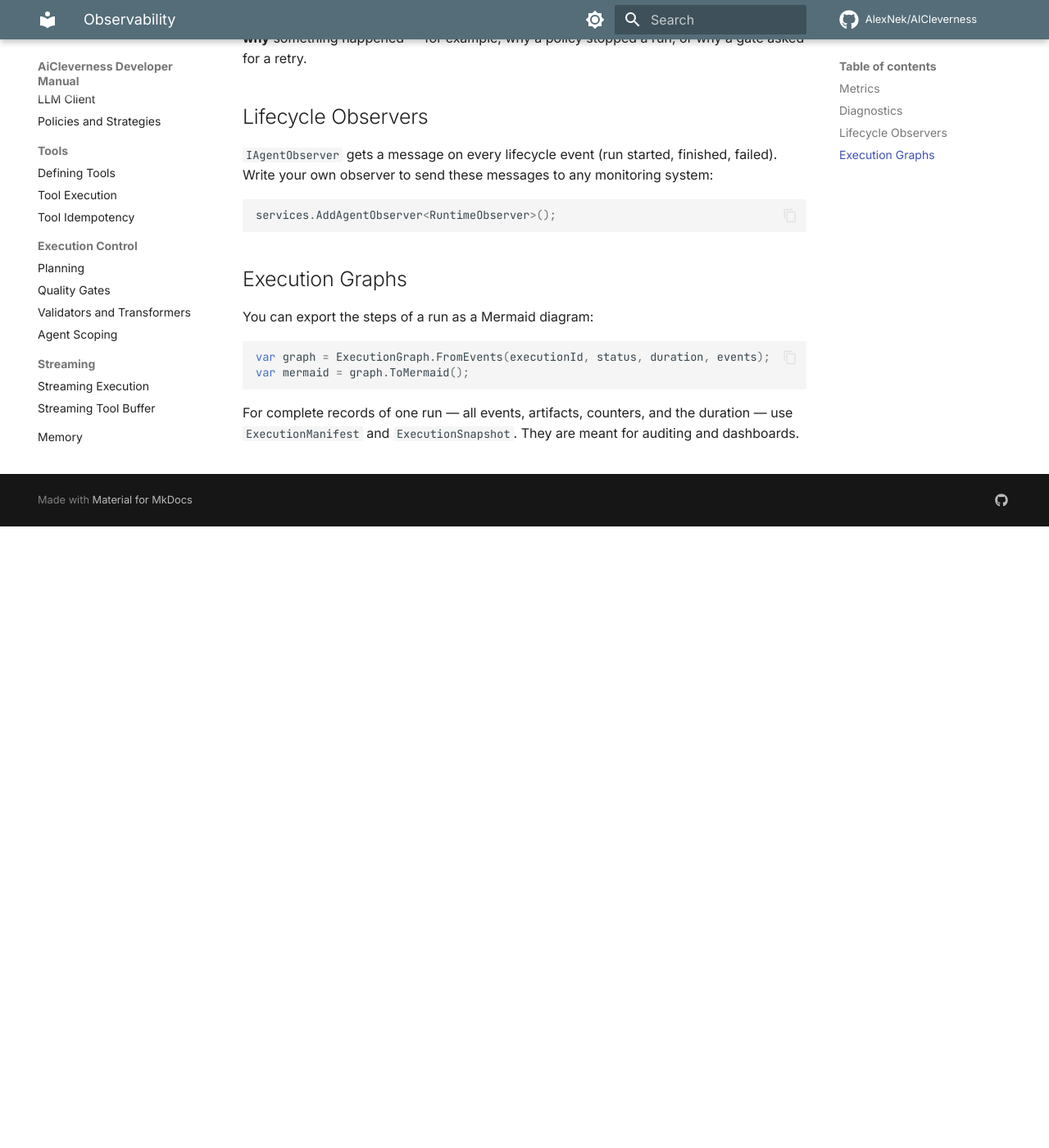
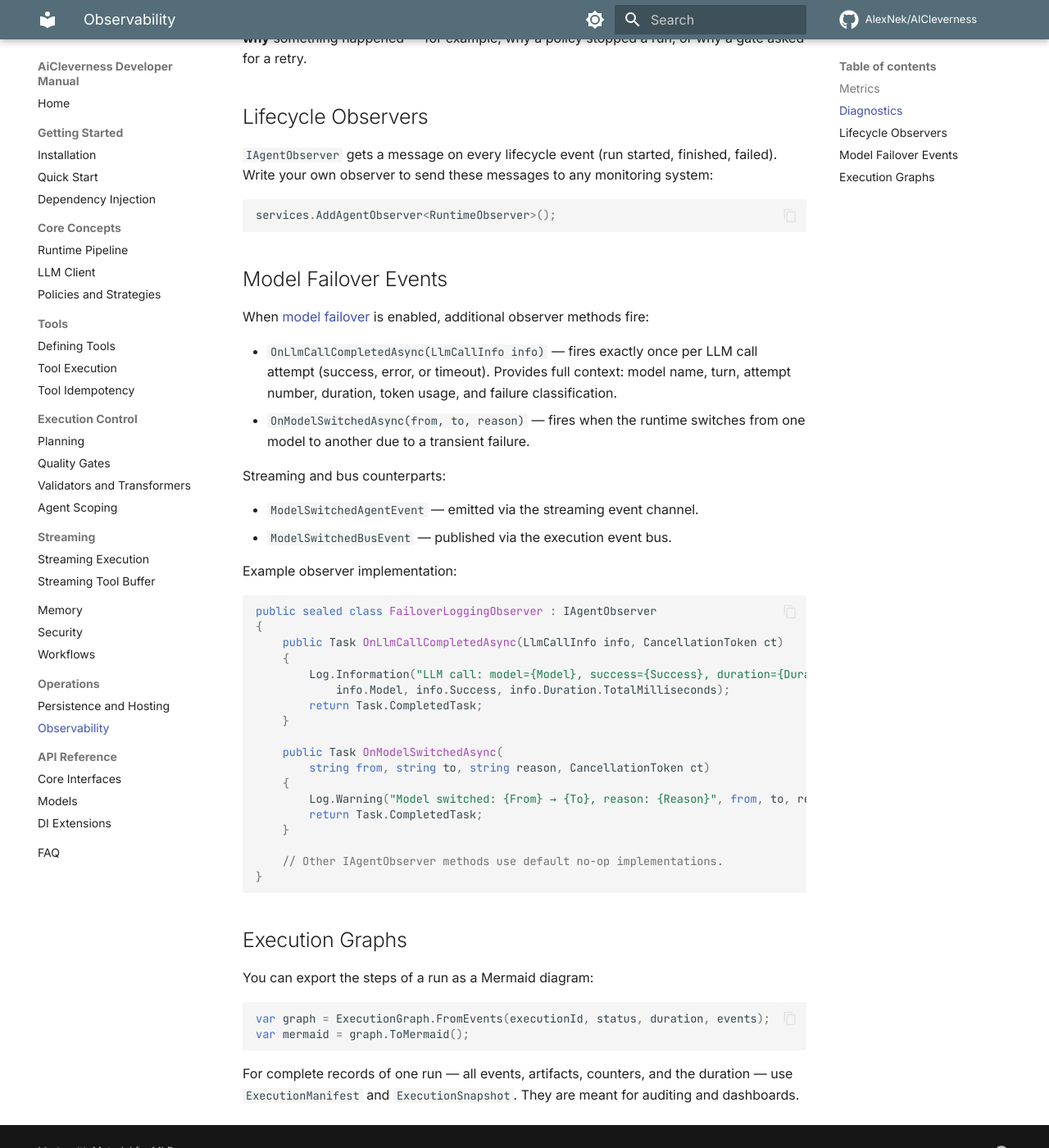
Before and after one commit to AlexNek/AICleverness, an MkDocs documentation site: the page built from docs/operations/observability.md, in a window 1280 px wide and 1400 px high, scrolled down 758 px. Shown: the whole window at 82% size. Built offline with MkDocs 1.6.1 and Material for MkDocs 9.7.7, drawn with Linux system fonts in a browser that asks for light colours; comment, search, counter and statistics services are not loaded.

Commit message:
update docu

````diff
--- a/docs/operations/observability.md
+++ b/docs/operations/observability.md
@@ -38,6 +38,45 @@ monitoring system:
 services.AddAgentObserver<RuntimeObserver>();
 ```
 
+## Model Failover Events
+
+When [model failover](../execution/model-failover.md) is enabled, additional
+observer methods fire:
+
+- `OnLlmCallCompletedAsync(LlmCallInfo info)` — fires exactly once per LLM
+  call attempt (success, error, or timeout). Provides full context: model
+  name, turn, attempt number, duration, token usage, and failure classification.
+- `OnModelSwitchedAsync(from, to, reason)` — fires when the runtime switches
+  from one model to another due to a transient failure.
+
+Streaming and bus counterparts:
+
+- `ModelSwitchedAgentEvent` — emitted via the streaming event channel.
+- `ModelSwitchedBusEvent` — published via the execution event bus.
+
+Example observer implementation:
+
+```csharp
+public sealed class FailoverLoggingObserver : IAgentObserver
+{
+    public Task OnLlmCallCompletedAsync(LlmCallInfo info, CancellationToken ct)
+    {
+        Log.Information("LLM call: model={Model}, success={Success}, duration={Duration}ms",
+            info.Model, info.Success, info.Duration.TotalMilliseconds);
+        return Task.CompletedTask;
+    }
+
+    public Task OnModelSwitchedAsync(
+        string from, string to, string reason, CancellationToken ct)
+    {
+        Log.Warning("Model switched: {From} → {To}, reason: {Reason}", from, to, reason);
+        return Task.CompletedTask;
+    }
+
+    // Other IAgentObserver methods use default no-op implementations.
+}
+```
+
 ## Execution Graphs
 
 You can export the steps of a run as a Mermaid diagram:
````
Also changed, not shown: docs/api-reference/interfaces.md (+2 -1 lines), docs/api-reference/models.md (+11 -0 lines), docs/concepts/runtime-pipeline.md (+5 -1 lines), docs/execution/model-failover.md (added, +140 -0 lines), docs/getting-started/dependency-injection.md (+4 -1 lines), docs/streaming/streaming-execution.md (+3 -0 lines).
